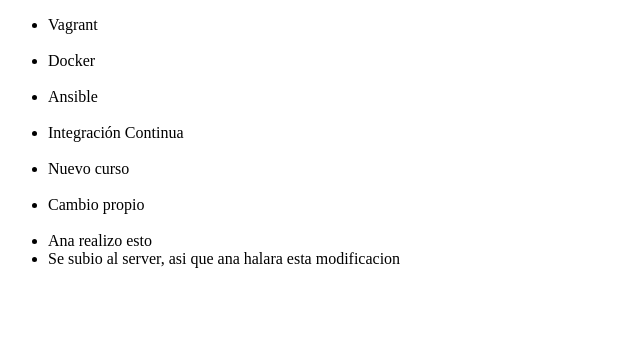
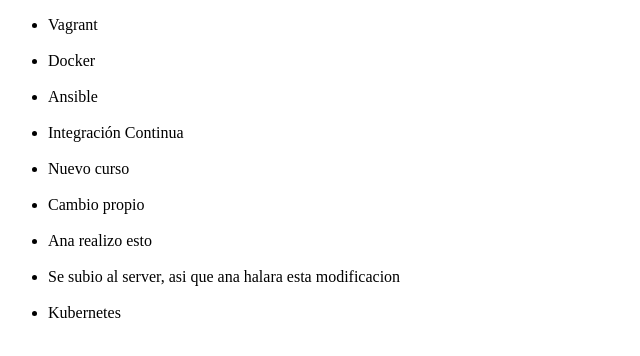
Before and after one commit to EddyF19/alura-git, a plain HTML site: page index.html in a window 1280 px wide. Shown: the whole page, without its empty margins (0-640 px from the left). Drawn offline with Linux system fonts and the light colour scheme.

Commit message:
Agregando curso de Kubernetes

```diff
--- a/index.html
+++ b/index.html
@@ -4,7 +4,7 @@
     <meta charset="UTF-8">
     <meta http-equiv="X-UA-Compatible" content="IE=edge">
     <meta name="viewport" content="width=device-width, initial-scale=1.0">
-    <title>Document</title>
+    <title>Cursos de Alura</title>
 </head>
 <body>
     <ul>
@@ -14,8 +14,9 @@
         <li>Integración Continua</li><br>
         <li>Nuevo curso</li><br>
         <li>Cambio propio</li> <br>
-        <li>Ana realizo esto</li>
-        <li>Se subio al server, asi que ana halara esta modificacion</li>
+        <li>Ana realizo esto</li><br>
+        <li>Se subio al server, asi que ana halara esta modificacion</li><br>
+        <li>Kubernetes</li>
     </ul>
 </body>
 </html>
```
